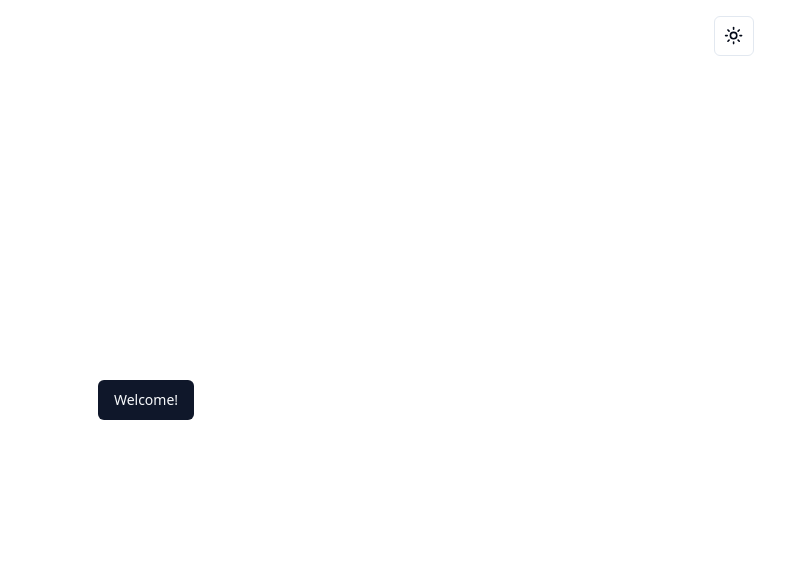
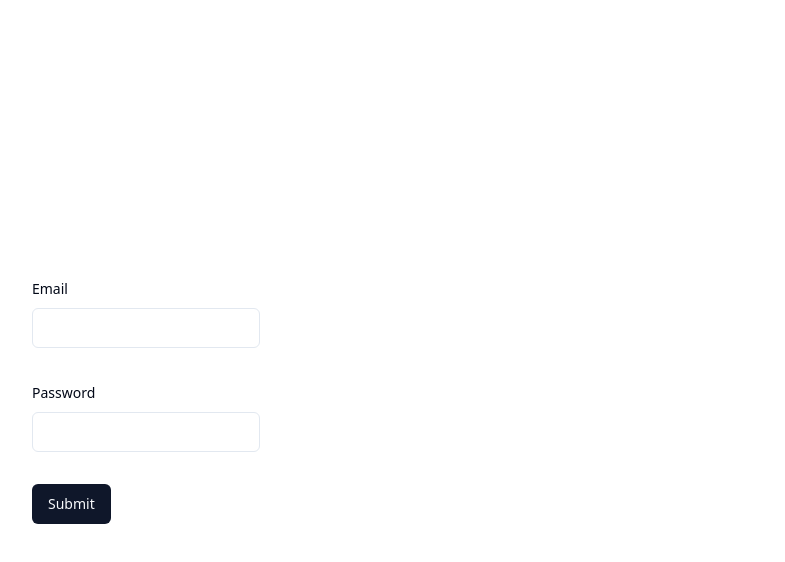
Before and after one commit to NinaZurash/mini-shopping, a React (Vite) app: page / in a window 1280 px wide. Shown: the top 562 px of the page, without its empty margins (494-1279 px from the left). Built offline with nearby package versions, Linux system fonts and the light colour scheme.

Commit message:
add sign in form

```diff
--- a/src/App.tsx
+++ b/src/App.tsx
@@ -1,11 +1,17 @@
-import { ModeToggle } from "@/components/ModeToggle";
-import { Button } from "@/components/ui/button";
+import NotFoundPage from "@/pages/NotFoundPage";
+import SignInPage from "@/pages/SignInPage";
+
+import { BrowserRouter, Route, Routes } from "react-router-dom";
+
+import { ROUTES } from "@/utils/routes";
 
 export default function App() {
   return (
-    <main className="flex min-h-screen flex-col items-center justify-center gap-8">
-      <Button>Welcome!</Button>
-      <ModeToggle className="absolute right-8 top-4" />
-    </main>
+    <BrowserRouter>
+      <Routes>
+        <Route path={ROUTES.home} element={<SignInPage />} />
+        <Route path={ROUTES.notFound} element={<NotFoundPage />} />
+      </Routes>
+    </BrowserRouter>
   );
 }
--- /dev/null
+++ b/src/components/forms/SignInForm.tsx
@@ -0,0 +1,66 @@
+import { zodResolver } from "@hookform/resolvers/zod";
+import * as z from "zod";
+
+import { useForm } from "react-hook-form";
+
+import { formSchema } from "@/components/forms/schema";
+import { Button } from "@/components/ui/button";
+import {
+  Form,
+  FormControl,
+  FormField,
+  FormItem,
+  FormLabel,
+  FormMessage,
+} from "@/components/ui/form";
+import { Input } from "@/components/ui/input";
+
+type FormSchema = z.infer<typeof formSchema>;
+
+export default function ProfileForm() {
+  const form = useForm<FormSchema>({
+    resolver: zodResolver(formSchema),
+    defaultValues: {
+      email: "",
+      password: "",
+    },
+  });
+
+  function onSubmit(values: FormSchema) {
+    console.log(values);
+  }
+
+  return (
+    <Form {...form}>
+      <form onSubmit={form.handleSubmit(onSubmit)} className="space-y-8">
+        <FormField
+          control={form.control}
+          name="email"
+          render={({ field }) => (
+            <FormItem>
+              <FormLabel>Email</FormLabel>
+              <FormControl>
+                <Input type="email" placeholder="" {...field} />
+              </FormControl>
+              <FormMessage />
+            </FormItem>
+          )}
+        />
+        <FormField
+          control={form.control}
+          name="password"
+          render={({ field }) => (
+            <FormItem>
+              <FormLabel>Password</FormLabel>
+              <FormControl>
+                <Input type="password" placeholder="" {...field} />
+              </FormControl>
+              <FormMessage />
+            </FormItem>
+          )}
+        />
+        <Button type="submit">Submit</Button>
+      </form>
+    </Form>
+  );
+}
--- /dev/null
+++ b/src/components/forms/schema.ts
@@ -0,0 +1,6 @@
+import * as z from "zod";
+
+export const formSchema = z.object({
+  email: z.string().min(2).max(50),
+  password: z.string().min(8).max(100),
+});
--- /dev/null
+++ b/src/components/ui/form.tsx
@@ -0,0 +1,167 @@
+import * as LabelPrimitive from "@radix-ui/react-label";
+import { Slot } from "@radix-ui/react-slot";
+import * as React from "react";
+import {
+  Controller,
+  ControllerProps,
+  FieldPath,
+  FieldValues,
+  FormProvider,
+  useFormContext,
+} from "react-hook-form";
+
+import { Label } from "@/components/ui/label";
+import { cn } from "@/lib/utils";
+
+const Form = FormProvider;
+
+type FormFieldContextValue<
+  TFieldValues extends FieldValues = FieldValues,
+  TName extends FieldPath<TFieldValues> = FieldPath<TFieldValues>,
+> = {
+  name: TName;
+};
+
+const FormFieldContext = React.createContext<FormFieldContextValue>({} as FormFieldContextValue);
+
+const FormField = <
+  TFieldValues extends FieldValues = FieldValues,
+  TName extends FieldPath<TFieldValues> = FieldPath<TFieldValues>,
+>({
+  ...props
+}: ControllerProps<TFieldValues, TName>) => {
+  return (
+    <FormFieldContext.Provider value={{ name: props.name }}>
+      <Controller {...props} />
+    </FormFieldContext.Provider>
+  );
+};
+
+const useFormField = () => {
+  const fieldContext = React.useContext(FormFieldContext);
+  const itemContext = React.useContext(FormItemContext);
+  const { getFieldState, formState } = useFormContext();
+
+  const fieldState = getFieldState(fieldContext.name, formState);
+
+  if (!fieldContext) {
+    throw new Error("useFormField should be used within <FormField>");
+  }
+
+  const { id } = itemContext;
+
+  return {
+    id,
+    name: fieldContext.name,
+    formItemId: `${id}-form-item`,
+    formDescriptionId: `${id}-form-item-description`,
+    formMessageId: `${id}-form-item-message`,
+    ...fieldState,
+  };
+};
+
+type FormItemContextValue = {
+  id: string;
+};
+
+const FormItemContext = React.createContext<FormItemContextValue>({} as FormItemContextValue);
+
+const FormItem = React.forwardRef<HTMLDivElement, React.HTMLAttributes<HTMLDivElement>>(
+  ({ className, ...props }, ref) => {
+    const id = React.useId();
+
+    return (
+      <FormItemContext.Provider value={{ id }}>
+        <div ref={ref} className={cn("space-y-2", className)} {...props} />
+      </FormItemContext.Provider>
+    );
+  },
+);
+FormItem.displayName = "FormItem";
+
+const FormLabel = React.forwardRef<
+  React.ElementRef<typeof LabelPrimitive.Root>,
+  React.ComponentPropsWithoutRef<typeof LabelPrimitive.Root>
+>(({ className, ...props }, ref) => {
+  const { error, formItemId } = useFormField();
+
+  return (
+    <Label
+      ref={ref}
+      className={cn(error && "text-destructive", className)}
+      htmlFor={formItemId}
+      {...props}
+    />
+  );
+});
+FormLabel.displayName = "FormLabel";
+
+const FormControl = React.forwardRef<
+  React.ElementRef<typeof Slot>,
+  React.ComponentPropsWithoutRef<typeof Slot>
+>(({ ...props }, ref) => {
+  const { error, formItemId, formDescriptionId, formMessageId } = useFormField();
+
+  return (
+    <Slot
+      ref={ref}
+      id={formItemId}
+      aria-describedby={!error ? `${formDescriptionId}` : `${formDescriptionId} ${formMessageId}`}
+      aria-invalid={!!error}
+      {...props}
+    />
+  );
+});
+FormControl.displayName = "FormControl";
+
+const FormDescription = React.forwardRef<
+  HTMLParagraphElement,
+  React.HTMLAttributes<HTMLParagraphElement>
+>(({ className, ...props }, ref) => {
+  const { formDescriptionId } = useFormField();
+
+  return (
+    <p
+      ref={ref}
+      id={formDescriptionId}
+      className={cn("text-sm text-muted-foreground", className)}
+      {...props}
+    />
+  );
+});
+FormDescription.displayName = "FormDescription";
+
+const FormMessage = React.forwardRef<
+  HTMLParagraphElement,
+  React.HTMLAttributes<HTMLParagraphElement>
+>(({ className, children, ...props }, ref) => {
+  const { error, formMessageId } = useFormField();
+  const body = error ? String(error?.message) : children;
+
+  if (!body) {
+    return null;
+  }
+
+  return (
+    <p
+      ref={ref}
+      id={formMessageId}
+      className={cn("text-sm font-medium text-destructive", className)}
+      {...props}
+    >
+      {body}
+    </p>
+  );
+});
+FormMessage.displayName = "FormMessage";
+
+export {
+  useFormField,
+  Form,
+  FormItem,
+  FormLabel,
+  FormControl,
+  FormDescription,
+  FormMessage,
+  FormField,
+};
--- /dev/null
+++ b/src/components/ui/input.tsx
@@ -0,0 +1,24 @@
+import * as React from "react";
+
+import { cn } from "@/lib/utils";
+
+export interface InputProps extends React.InputHTMLAttributes<HTMLInputElement> {}
+
+const Input = React.forwardRef<HTMLInputElement, InputProps>(
+  ({ className, type, ...props }, ref) => {
+    return (
+      <input
+        type={type}
+        className={cn(
+          "flex h-10 w-full rounded-md border border-input bg-background px-3 py-2 text-sm ring-offset-background file:border-0 file:bg-transparent file:text-sm file:font-medium placeholder:text-muted-foreground focus-visible:outline-none focus-visible:ring-2 focus-visible:ring-ring focus-visible:ring-offset-2 disabled:cursor-not-allowed disabled:opacity-50",
+          className,
+        )}
+        ref={ref}
+        {...props}
+      />
+    );
+  },
+);
+Input.displayName = "Input";
+
+export { Input };
--- /dev/null
+++ b/src/components/ui/label.tsx
@@ -0,0 +1,20 @@
+import { cva, type VariantProps } from "class-variance-authority";
+
+import * as LabelPrimitive from "@radix-ui/react-label";
+import * as React from "react";
+
+import { cn } from "@/lib/utils";
+
+const labelVariants = cva(
+  "text-sm font-medium leading-none peer-disabled:cursor-not-allowed peer-disabled:opacity-70",
+);
+
+const Label = React.forwardRef<
+  React.ElementRef<typeof LabelPrimitive.Root>,
+  React.ComponentPropsWithoutRef<typeof LabelPrimitive.Root> & VariantProps<typeof labelVariants>
+>(({ className, ...props }, ref) => (
+  <LabelPrimitive.Root ref={ref} className={cn(labelVariants(), className)} {...props} />
+));
+Label.displayName = LabelPrimitive.Root.displayName;
+
+export { Label };
--- /dev/null
+++ b/src/pages/NotFoundPage.tsx
@@ -0,0 +1,8 @@
+export default function NotFoundPage() {
+  return (
+    <div>
+      <h2>404 Not Found</h2>
+      <p>Sorry, the page you are looking for does not exist.</p>
+    </div>
+  );
+}
--- /dev/null
+++ b/src/pages/SignInPage.tsx
@@ -0,0 +1,9 @@
+import SignInForm from "@/components/forms/SignInForm";
+
+export default function SignInPage() {
+  return (
+    <div className="flex h-screen items-center justify-center">
+      <SignInForm />
+    </div>
+  );
+}
--- /dev/null
+++ b/src/utils/routes.ts
@@ -0,0 +1,4 @@
+export const ROUTES = {
+  home: "/",
+  notFound: "*",
+} as const;
```
Also changed, not shown: package.json (+7 -1 lines), .eslintrc.cjs, 1 other file (tests, documents, lock files or other folders).
